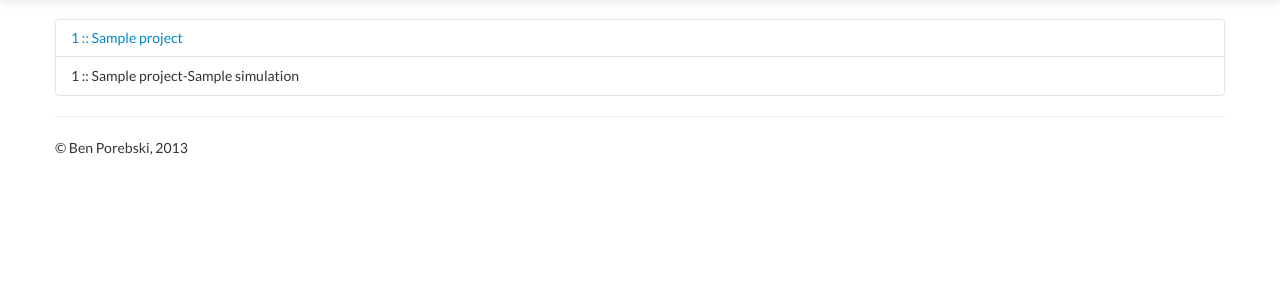
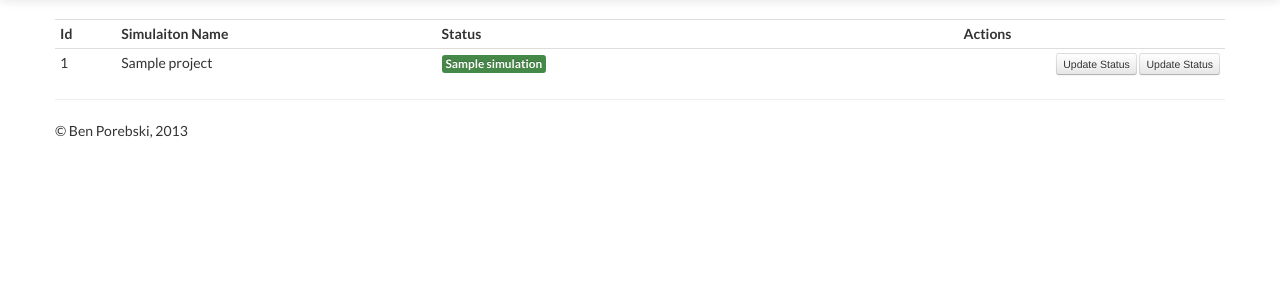
Before and after one commit to blake-riley/md_manager, a Django app: page /view_simulations in a window 1280 px wide. Shown: the part 41-341 px from the top of the page. Run offline with Django 3.2, Linux system fonts and the light colour scheme; tables that the repository leaves empty hold one stand-in row (values such as "Sample post"); some libraries are stand-ins or nearby versions.

Commit message:
updates to view simulations

```diff
--- a/md_manager/manager/models.py
+++ b/md_manager/manager/models.py
@@ -14,7 +14,7 @@ class Project(models.Model):
 	name = models.CharField(max_length=200)
 	notes = models.CharField(max_length=1000, blank=True)
 	base_dir = models.CharField(max_length=400)
-	## All simulaiton parameters should be here.
+	## All simulaiton parameters should be stored here.
 
 	## simulation_package = models.ForeignKey(SoftwareConfig)
 
--- a/md_manager/manager/templates/base.html
+++ b/md_manager/manager/templates/base.html
@@ -9,7 +9,7 @@
 
     <!-- Le styles -->
     <link href='https://fonts.googleapis.com/css?family=Lato:400,700' rel='stylesheet' type='text/css'>
-    <link href="{% static 'css/bootstrap.min.css' %}" rel="stylesheet">
+    <link href="{% static 'css/bootstrap.css' %}" rel="stylesheet">
     <link href="{% static 'css/bootstrap-responsive.min.css' %}" rel="stylesheet">
     <link href="{% static 'md_manager.css' %}" rel="stylesheet">
   </head>
@@ -45,7 +45,7 @@
       </footer>
     </div> <!-- /container -->
     <script type="text/javascript" src="http://code.jquery.com/jquery-1.10.1.min.js"></script>
-    <script type="text/javascript" src="{% static 'js/bootstrap.min.js' %}"></script>
+    <script type="text/javascript" src="{% static 'js/bootstrap.js' %}"></script>
     <script type="text/javascript" src="{% static 'md_manager.js' %}"></script>
     {% block scripts %}{% endblock %}
   </body>
--- a/md_manager/manager/templates/job_views/view_simulations.html
+++ b/md_manager/manager/templates/job_views/view_simulations.html
@@ -3,27 +3,47 @@
 {% block content %}
 
 
-<div class="accordion" id="accordion2">
+<table class='table table-condensed'><tr>
+  <thead>
+    <tr>
+      <td><b>Id</b></td><td><b>Simulaiton Name</b></td><td><b>Status</b></td><td style="text-align:center"><b>Actions</b></td>
+    </tr>
+  </thead>
+  {% for project in projects %}
+  <tr>
+    <td>{{project.id}}</td>
+    <td>
+       {{project.name}}
+    </td>
+    <td>
+      {% for simulation in project.simulation_set.all %}
+        {% if simulation.state == "active" %}
+          <span class="label label-info">{{simulation.name}}</span>
+        {% elif simulation.state == "idle" %}
+          <span class="label">{{simulation.name}}</span>
+        {% elif simulation.state == "failed" %}
+          <span class="label label-important">{{simulation.name}}</span>
+        {% elif simulation.state == "completed" %}
+          <span class="label label-success">{{simulation.name}}</span>
+        {% endif %}
+      {% endfor %}
+    </td>
+    <td style="text-align:right">
+      <button class="btn btn-mini" id="blah" data-content="And here's some amazing content. It's very engaging. right?" type="button">Update Status</button>
+      <button class="btn btn-mini" type="button">Update Status</button>
+    </td>
+  </tr>
 
-{% for project in projects %}
-  <div class="accordion-group">
-    <div class="accordion-heading">
-      <a class="accordion-toggle" data-toggle="collapse" data-parent="#accordion2" href="#collapse{{forloop.counter}}">
-        {{project}}<br>
-      </a>
-    </div>
-    <div id="collapse{{forloop.counter}}" class="accordion-body {% if forloop.counter == 1 %}collapse in{% else %}collapse{% endif %}">
-      <div class="accordion-inner">
+<!-- {% for simulation in project.simulation_set.all %}
+  {{simulation.name}}
+{% endfor %} -->
 
-        {% for simulation in simulations %}
-          {% if simulation.project == project %}
-          {{simulation}}
-          {% endif %}
+  {% endfor %}
 
-        {% endfor %}
+</table>
 
-
-      </div></div></div></div>
-{% endfor %}
+<script type="text/javascript">
+$("#blah").popover({ html:true });
+</script>
 
 {% endblock %}
```
